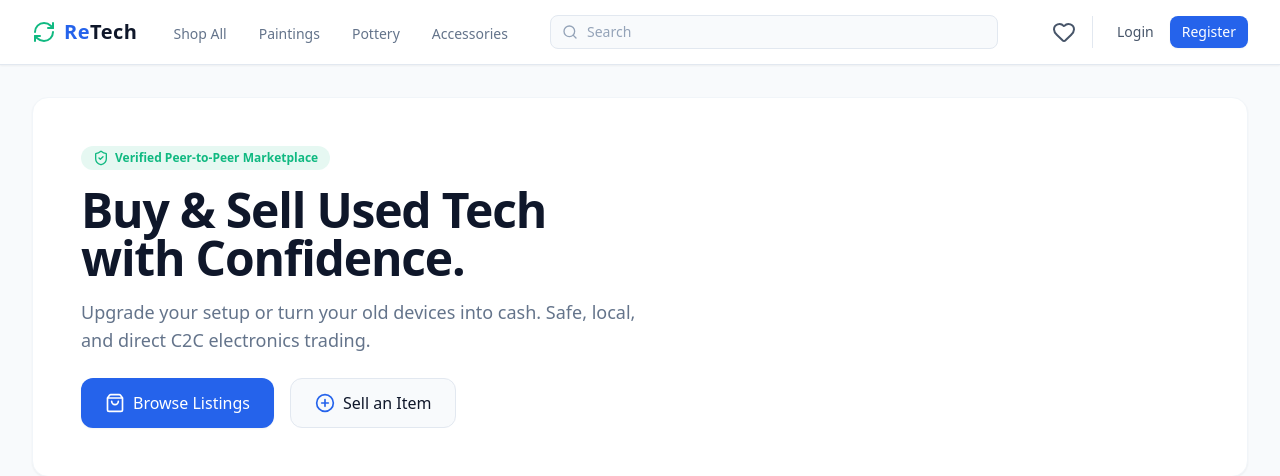
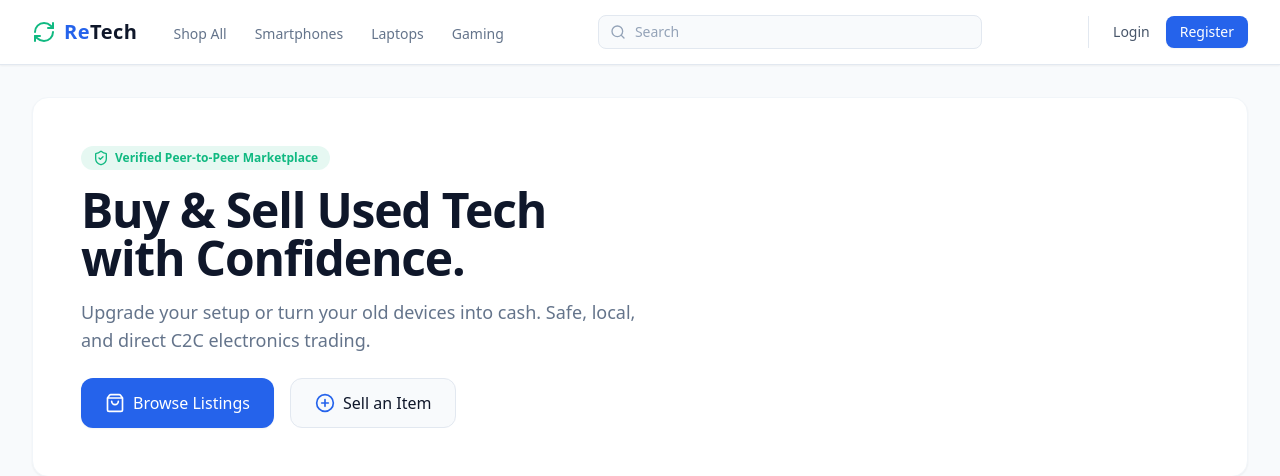
Before and after one commit to bipinjlimbu/C2C-E-Commerce---Django-Project, a Django app: page / in a window 1280 px wide. Shown: the top 476 px of the page. Run offline with Django 5.2, Linux system fonts and the light colour scheme.

Commit message:
Navbar Updated

```diff
--- a/rt_project/rt_app/templates/components/_navbar.html
+++ b/rt_project/rt_app/templates/components/_navbar.html
@@ -3,21 +3,21 @@
     <div class="max-w-7xl mx-auto px-4 sm:px-6 lg:px-8">
         <div class="flex justify-between h-16 items-center">
 
-            <div class="flex items-center flex-1 md:flex-initial">
-                <a href="/" class="flex-shrink-0 flex items-center mr-8">
-                    <i data-lucide="refresh-cw" class="text-[#10B981] mr-2"></i>
+            <div class="flex items-center space-x-6">
+                <a href="/" class="flex-shrink-0 flex items-center mr-2">
+                    <i data-lucide="refresh-cw" class="text-[#10B981] mr-2 h-6 w-6"></i>
                     <span class="text-xl font-bold tracking-wide text-[#2563EB]">Re<span class="text-[#0F172A]">Tech</span></span>
                 </a>
 
-                <div class="hidden md:flex space-x-6 font-medium">
+                <div class="hidden lg:flex space-x-5 font-medium">
                     <a href="/products/" class="{% if request.path == '/products/' and not request.GET.category %}text-[#2563EB] border-b-2 border-[#2563EB]{% else %}text-slate-500 hover:text-[#2563EB]{% endif %} px-1 pt-1 text-sm transition">Shop All</a>
-                    <a href="/products/?category=paintings" class="{% if request.GET.category == 'paintings' %}text-[#2563EB] border-b-2 border-[#2563EB]{% else %}text-slate-500 hover:text-[#2563EB]{% endif %} px-1 pt-1 text-sm transition">Paintings</a>
-                    <a href="/products/?category=pottery" class="{% if request.GET.category == 'pottery' %}text-[#2563EB] border-b-2 border-[#2563EB]{% else %}text-slate-500 hover:text-[#2563EB]{% endif %} px-1 pt-1 text-sm transition">Pottery</a>
-                    <a href="/products/?category=accessories" class="{% if request.GET.category == 'accessories' %}text-[#2563EB] border-b-2 border-[#2563EB]{% else %}text-slate-500 hover:text-[#2563EB]{% endif %} px-1 pt-1 text-sm transition">Accessories</a>
+                    <a href="/products/?category=smartphones" class="{% if request.GET.category == 'smartphones' %}text-[#2563EB] border-b-2 border-[#2563EB]{% else %}text-slate-500 hover:text-[#2563EB]{% endif %} px-1 pt-1 text-sm transition">Smartphones</a>
+                    <a href="/products/?category=laptops" class="{% if request.GET.category == 'laptops' %}text-[#2563EB] border-b-2 border-[#2563EB]{% else %}text-slate-500 hover:text-[#2563EB]{% endif %} px-1 pt-1 text-sm transition">Laptops</a>
+                    <a href="/products/?category=gaming" class="{% if request.GET.category == 'gaming' %}text-[#2563EB] border-b-2 border-[#2563EB]{% else %}text-slate-500 hover:text-[#2563EB]{% endif %} px-1 pt-1 text-sm transition">Gaming</a>
                 </div>
             </div>
 
-            <div class="hidden sm:block flex-1 max-w-md mx-8">
+            <div class="hidden md:block flex-1 max-w-sm mx-4">
                 <form action="/products/" method="GET" class="relative m-0">
                     <div class="absolute inset-y-0 left-0 pl-3 flex items-center pointer-events-none">
                         <i data-lucide="search" class="h-4 w-4 text-slate-400"></i>
@@ -27,35 +27,39 @@
             </div>
 
             <div class="flex items-center space-x-4">
-                <a href="/products/" class="text-slate-600 hover:text-[#2563EB] transition sm:hidden">
-                    <i data-lucide="search"></i>
+                <a href="/products/" class="text-slate-600 hover:text-[#2563EB] transition md:hidden">
+                    <i data-lucide="search" class="h-5 w-5"></i>
                 </a>
 
-                {% if not request.user.is_staff %}
-                    <a href="/wishlist/" class="text-slate-600 hover:text-[#2563EB] transition relative">
-                        <i data-lucide="heart"></i>
+                {% if user.is_authenticated %}
+                    <a href="/wishlist/" class="text-slate-600 hover:text-[#2563EB] transition relative p-1">
+                        <i data-lucide="heart" class="h-5 w-5"></i>
                     </a>
-                {% endif %}
 
-                {% if user.is_authenticated %}
                     <div class="flex items-center space-x-3 border-l border-slate-200 pl-4">
-                        <a href="/profile/" class="block h-8 w-8 rounded-full overflow-hidden border border-slate-200 bg-slate-50 focus:outline-none">
+                        <a href="/profile/" class="flex items-center space-x-2 py-1 px-2 rounded-full hover:bg-slate-100 transition group">
+                            <div class="h-8 w-8 rounded-full overflow-hidden border border-slate-200 bg-slate-50 flex-shrink-0">
                                 {% if user.profile_picture %}
                                     <img src="{{ user.profile_picture.url }}" alt="{{ user.username }}" class="h-full w-full object-cover">
                                 {% else %}
-                                <div class="h-full w-full flex items-center justify-center text-[#2563EB] font-bold text-sm bg-blue-50">
+                                    <div class="h-full w-full flex items-center justify-center text-[#2563EB] font-bold text-xs bg-blue-50">
                                         {{ user.username|slice:":1"|upper }}
                                     </div>
                                 {% endif %}
+                            </div>
+                            <span class="text-sm font-semibold text-slate-700 group-hover:text-[#2563EB] transition">
+                                {{ user.username }}
+                            </span>
                         </a>
-                        <a href="/logout/" class="text-slate-600 hover:text-red-700 transition" title="Logout">
-                            <i data-lucide="log-out"></i>
+
+                        <a href="/logout/" class="text-slate-400 hover:text-red-600 transition p-1" title="Logout">
+                            <i data-lucide="log-out" class="h-5 w-5"></i>
                         </a>
                     </div>
                 {% else %}
                     <div class="flex items-center space-x-2 border-l border-slate-200 pl-4">
                         <a href="/login/" class="text-slate-600 hover:text-[#2563EB] text-sm font-medium px-2 py-1.5 transition">Login</a>
-                        <a href="/register/" class="bg-[#2563EB] text-white text-sm font-medium px-3 py-1.5 rounded-lg hover:bg-blue-700 transition shadow-sm">Register</a>
+                        <a href="/register/" class="bg-[#2563EB] text-white text-sm font-medium px-3.5 py-1.5 rounded-lg hover:bg-blue-700 transition shadow-sm">Register</a>
                     </div>
                 {% endif %}
             </div>
--- a/rt_project/static/css/styles.css
+++ b/rt_project/static/css/styles.css
@@ -566,6 +566,11 @@ Ensure the default browser behavior of the `hidden` attribute.
   margin-right: 2rem;
 }
 
+.mx-4 {
+  margin-left: 1rem;
+  margin-right: 1rem;
+}
+
 .mb-6 {
   margin-bottom: 1.5rem;
 }
@@ -891,6 +896,12 @@ Ensure the default browser behavior of the `hidden` attribute.
   margin-bottom: calc(0.75rem * var(--tw-space-y-reverse));
 }
 
+.space-x-5 > :not([hidden]) ~ :not([hidden]) {
+  --tw-space-x-reverse: 0;
+  margin-right: calc(1.25rem * var(--tw-space-x-reverse));
+  margin-left: calc(1.25rem * calc(1 - var(--tw-space-x-reverse)));
+}
+
 .overflow-hidden {
   overflow: hidden;
 }
@@ -1046,6 +1057,11 @@ Ensure the default browser behavior of the `hidden` attribute.
   background-color: rgb(226 232 240 / var(--tw-bg-opacity));
 }
 
+.bg-\[\#10B981\] {
+  --tw-bg-opacity: 1;
+  background-color: rgb(16 185 129 / var(--tw-bg-opacity));
+}
+
 .object-cover {
   -o-object-fit: cover;
      object-fit: cover;
@@ -1139,6 +1155,11 @@ Ensure the default browser behavior of the `hidden` attribute.
 .py-3 {
   padding-top: 0.75rem;
   padding-bottom: 0.75rem;
+}
+
+.px-3\.5 {
+  padding-left: 0.875rem;
+  padding-right: 0.875rem;
 }
 
 .pt-2 {
@@ -1477,6 +1498,11 @@ Ensure the default browser behavior of the `hidden` attribute.
   background-color: rgb(241 245 249 / var(--tw-bg-opacity));
 }
 
+.hover\:bg-emerald-600:hover {
+  --tw-bg-opacity: 1;
+  background-color: rgb(5 150 105 / var(--tw-bg-opacity));
+}
+
 .hover\:text-white:hover {
   --tw-text-opacity: 1;
   color: rgb(255 255 255 / var(--tw-text-opacity));
@@ -1500,6 +1526,11 @@ Ensure the default browser behavior of the `hidden` attribute.
 .hover\:text-red-500:hover {
   --tw-text-opacity: 1;
   color: rgb(239 68 68 / var(--tw-text-opacity));
+}
+
+.hover\:text-red-600:hover {
+  --tw-text-opacity: 1;
+  color: rgb(220 38 38 / var(--tw-text-opacity));
 }
 
 .hover\:underline:hover {
@@ -1557,6 +1588,10 @@ Ensure the default browser behavior of the `hidden` attribute.
     display: block;
   }
 
+  .sm\:inline-flex {
+    display: inline-flex;
+  }
+
   .sm\:hidden {
     display: none;
   }
@@ -1606,8 +1641,16 @@ Ensure the default browser behavior of the `hidden` attribute.
     grid-column: span 2 / span 2;
   }
 
+  .md\:block {
+    display: block;
+  }
+
   .md\:flex {
     display: flex;
+  }
+
+  .md\:hidden {
+    display: none;
   }
 
   .md\:flex-initial {
@@ -1632,6 +1675,10 @@ Ensure the default browser behavior of the `hidden` attribute.
     grid-column: span 2 / span 2;
   }
 
+  .lg\:flex {
+    display: flex;
+  }
+
   .lg\:grid-cols-5 {
     grid-template-columns: repeat(5, minmax(0, 1fr));
   }
```
Lines whose indentation alone changed are shown as unchanged.
